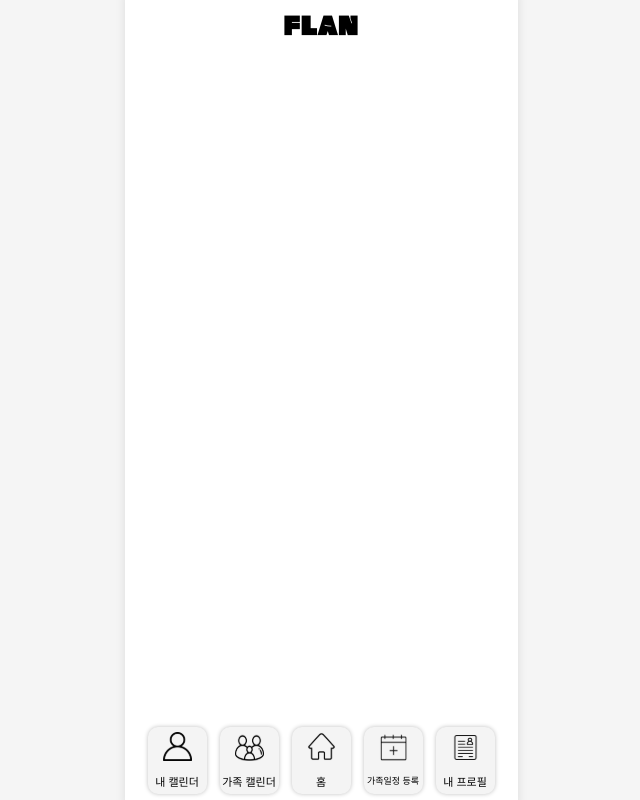
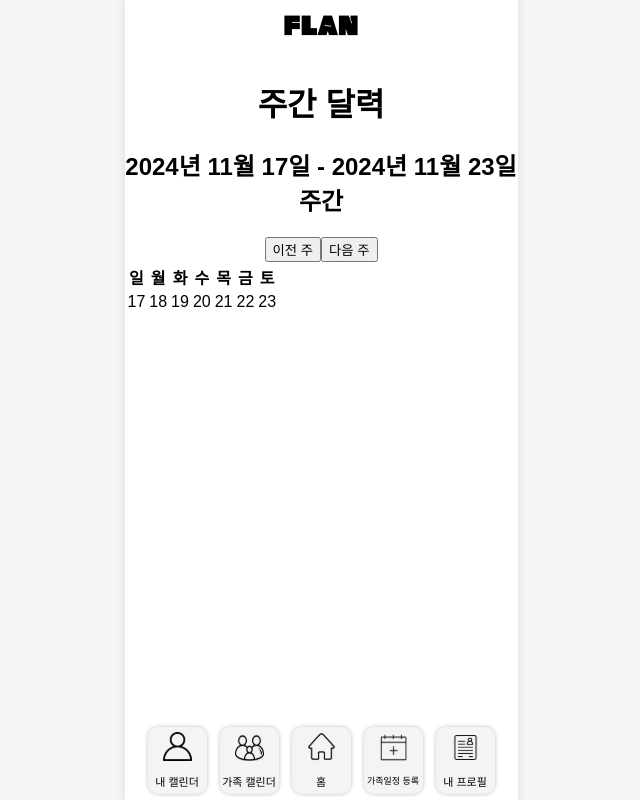
Before and after one commit to 2024GanzithonPYTHON/6_Ganzi_Frontend, a React (Vite) app: page /MyWeek in a window 1280 px wide. Shown: the whole page, without its empty margins (319-959 px from the left). Built offline with nearby package versions, Linux system fonts and the light colour scheme; a web font is replaced by a local one.

Commit message:
개인 스케줄 껍데기

```diff
--- a/src/App.jsx
+++ b/src/App.jsx
@@ -5,6 +5,7 @@ import MyPage from './pages/myPage/myPage';
 import EditProfile from './pages/myPage/EditProfile';
 import Home from './pages/Home/Home';
 import FamilyCalendar from './pages/familycalendar/FamilyCalendar';
+import MyWeek from './pages/myCalendar/myschedule';
 import MyMemo from './pages/Memo/MyMemo';
 import SelectRoutine from './pages/scheduleRequest/SingleNRoutine';
 import Loading from './pages/scheduleRequest/Loading';
@@ -58,6 +59,7 @@ const Footer = styled.div`
           <Route path="/MyPage" element={<MyPage />} />
           <Route path="/EditProfile" element={<EditProfile />} />
           <Route path="/Register" element={<Register />} />
+          <Route path = "/MyWeek" element = {<MyWeek/>}/>
           <Route path = "/FamilyCalendar" element = {<FamilyCalendar/>}/>
           <Route path = "/MyMemo" element = {<MyMemo/>}/>
           <Route path="/SingleNroutine" element={<SelectRoutine />} />
--- a/src/global/BottomNav.jsx
+++ b/src/global/BottomNav.jsx
@@ -9,7 +9,7 @@ const BottomNav = () => {
         <nav className = "wrapper">
             <Link to="/" className="nav-button">
                 {/* 얘만 이미지에 뒷배경 있음 . svg 해도 마찬가지*/}
-                <img src = "public\assets\Global\BottomNav\MyCalendar.svg" alt = "내 캘린더"/>
+                <img src = "public\assets\Global\BottomNav\mycalendar.svg" alt = "내 캘린더"/>
 
                 <br/>
                 내 캘린더
--- /dev/null
+++ b/src/pages/myCalendar/myschedule.jsx
@@ -0,0 +1,15 @@
+import WeekCalendar from "./myweek";
+import React from 'react';
+
+
+function MyWeek(){
+
+    return (
+        <div>
+          <h1>주간 달력</h1>
+          <WeekCalendar />
+        </div>
+      );
+    };
+
+export default MyWeek;
--- /dev/null
+++ b/src/pages/myCalendar/myweek.jsx
@@ -0,0 +1,56 @@
+import React, { useState } from 'react';
+import { format, startOfWeek, addDays } from 'date-fns';
+
+const WeekCalendar = () => {
+  const [currentDate, setCurrentDate] = useState(new Date());
+
+  // 주의 시작일을 계산합니다.
+  const weekStart = startOfWeek(currentDate, { weekStartsOn: 0 }); // 0은 일요일 시작
+
+  // 일주일의 날짜 배열을 만듭니다.
+  const weekDays = Array.from({ length: 7 }, (_, index) =>
+    addDays(weekStart, index)
+  );
+
+  // 다음 주로 넘어가는 함수
+  const goToNextWeek = () => {
+    setCurrentDate(addDays(currentDate, 7));
+  };
+
+  // 이전 주로 넘어가는 함수
+  const goToPreviousWeek = () => {
+    setCurrentDate(addDays(currentDate, -7));
+  };
+
+  return (
+    <div>
+      <h2>{format(weekStart, 'yyyy년 MM월 dd일')} - {format(addDays(weekStart, 6), 'yyyy년 MM월 dd일')} 주간</h2>
+      <div>
+        <button onClick={goToPreviousWeek}>이전 주</button>
+        <button onClick={goToNextWeek}>다음 주</button>
+      </div>
+      <table>
+        <thead>
+          <tr>
+            <th>일</th>
+            <th>월</th>
+            <th>화</th>
+            <th>수</th>
+            <th>목</th>
+            <th>금</th>
+            <th>토</th>
+          </tr>
+        </thead>
+        <tbody>
+          <tr>
+            {weekDays.map((day) => (
+              <td key={day}>{format(day, 'd')}</td> // 날짜만 표시
+            ))}
+          </tr>
+        </tbody>
+      </table>
+    </div>
+  );
+};
+
+export default WeekCalendar;
```
Also changed, not shown: src/pages/myCalendar/topbar.jsx (added).
